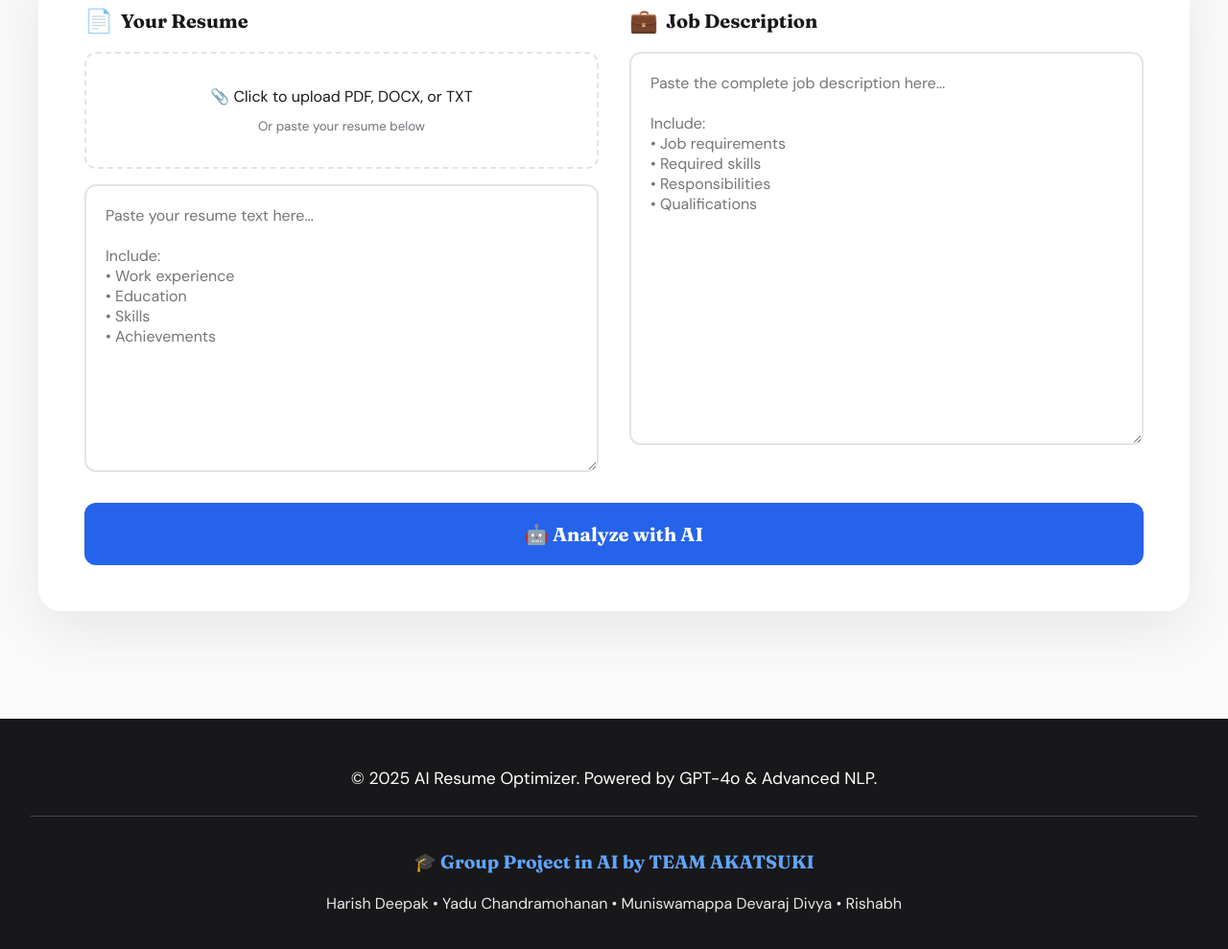
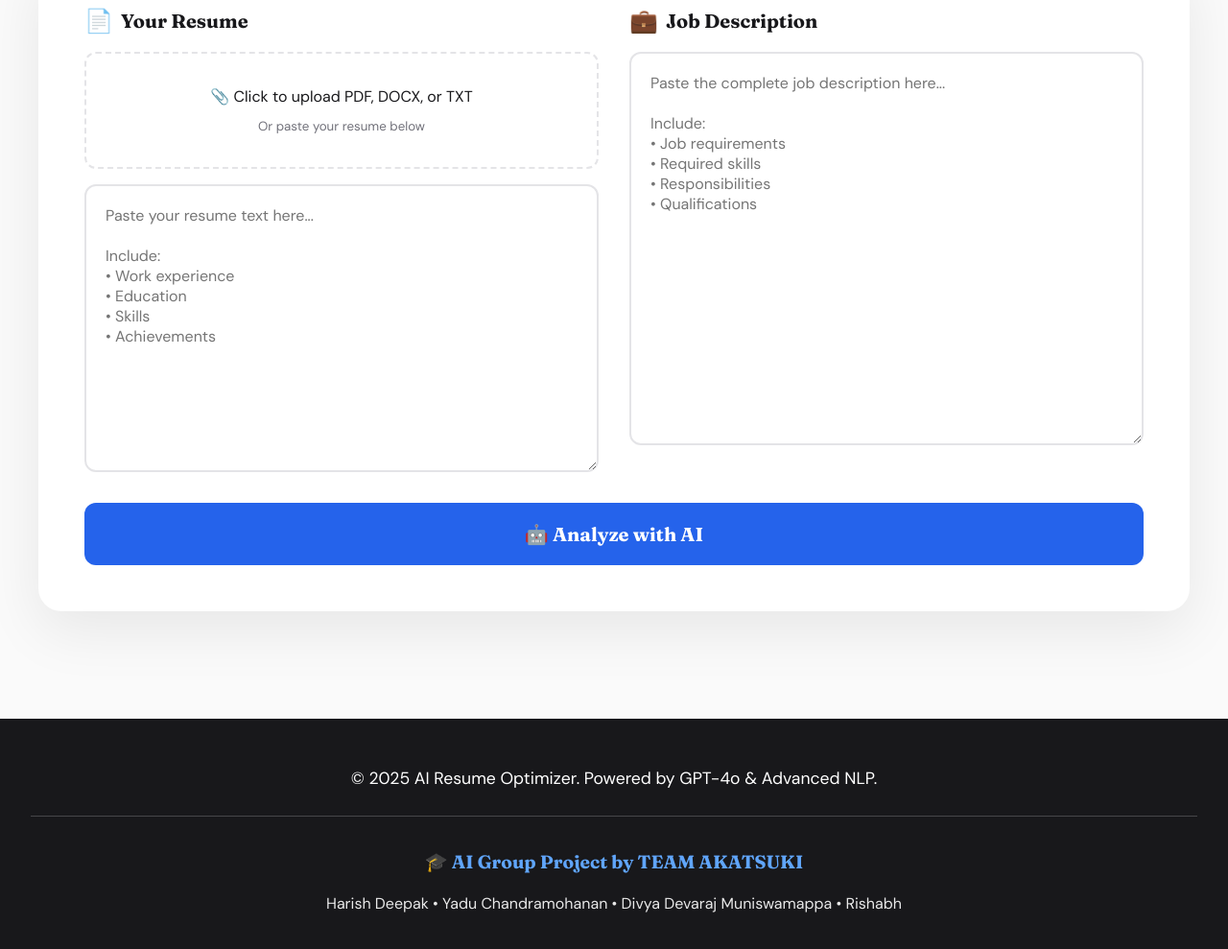
Before and after one commit to harishdeepak-msba/resume-optimizer, a plain HTML site: page index.html in a window 1280 px wide. Shown: the part 1293-2282 px from the top of the page at 96% size. Drawn offline with Linux system fonts and the light colour scheme.

Commit message:
Update index.html

```diff
--- a/index.html
+++ b/index.html
@@ -159,8 +159,8 @@ Include:
         <div class="container">
             <p style="font-size: 1.1rem; margin-bottom: 1.5rem;">© 2025 AI Resume Optimizer. Powered by GPT-4o & Advanced NLP.</p>
             <div style="border-top: 1px solid rgba(255, 255, 255, 0.2); padding-top: 2rem; margin-top: 1.5rem;">
-                <p style="font-family: 'Fraunces', serif; font-size: 1.2rem; font-weight: 700; margin-bottom: 1rem; color: #60a5fa;">🎓 Group Project in AI by TEAM AKATSUKI</p>
-                <p style="font-size: 1rem; opacity: 0.9;">Harish Deepak • Yadu Chandramohanan • Muniswamappa Devaraj Divya • Rishabh</p>
+                <p style="font-family: 'Fraunces', serif; font-size: 1.2rem; font-weight: 700; margin-bottom: 1rem; color: #60a5fa;">🎓 AI Group Project by TEAM AKATSUKI</p>
+                <p style="font-size: 1rem; opacity: 0.9;">Harish Deepak • Yadu Chandramohanan • Divya Devaraj Muniswamappa • Rishabh</p>
             </div>
         </div>
     </footer>
```
